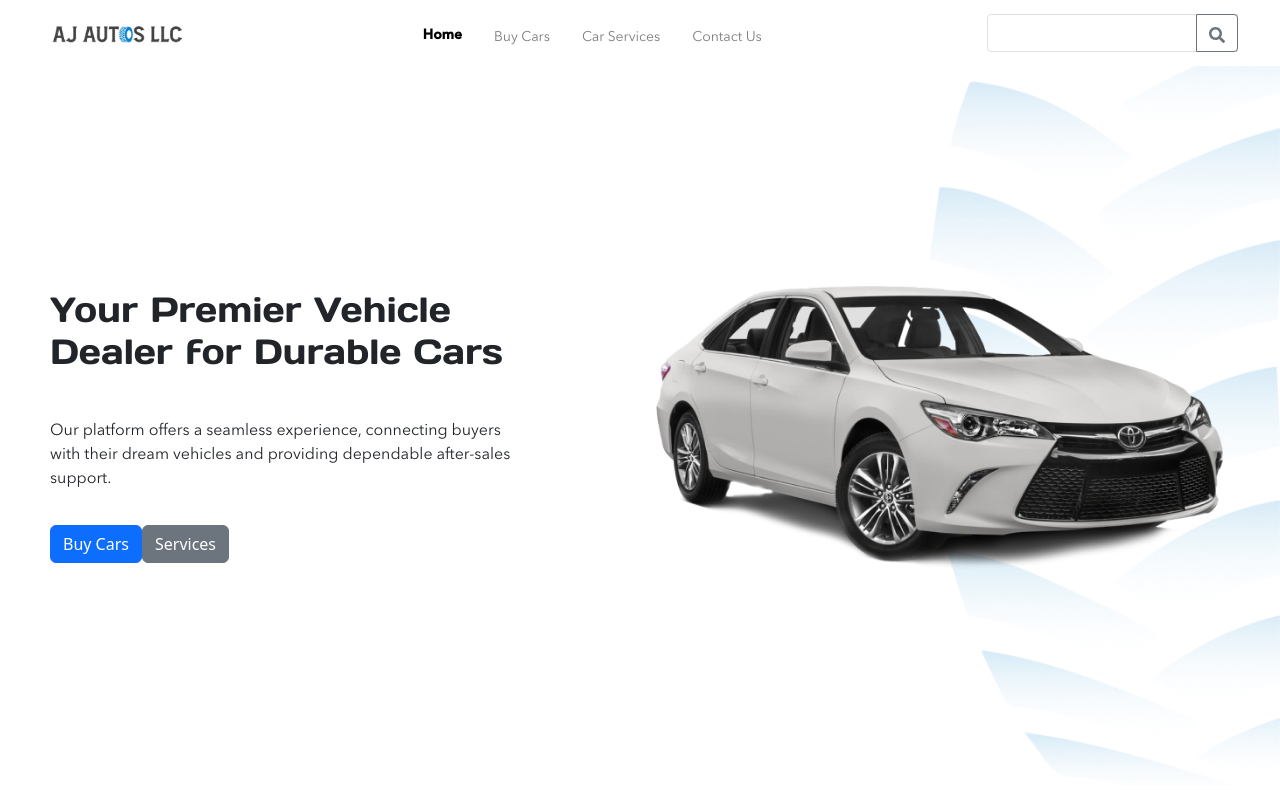
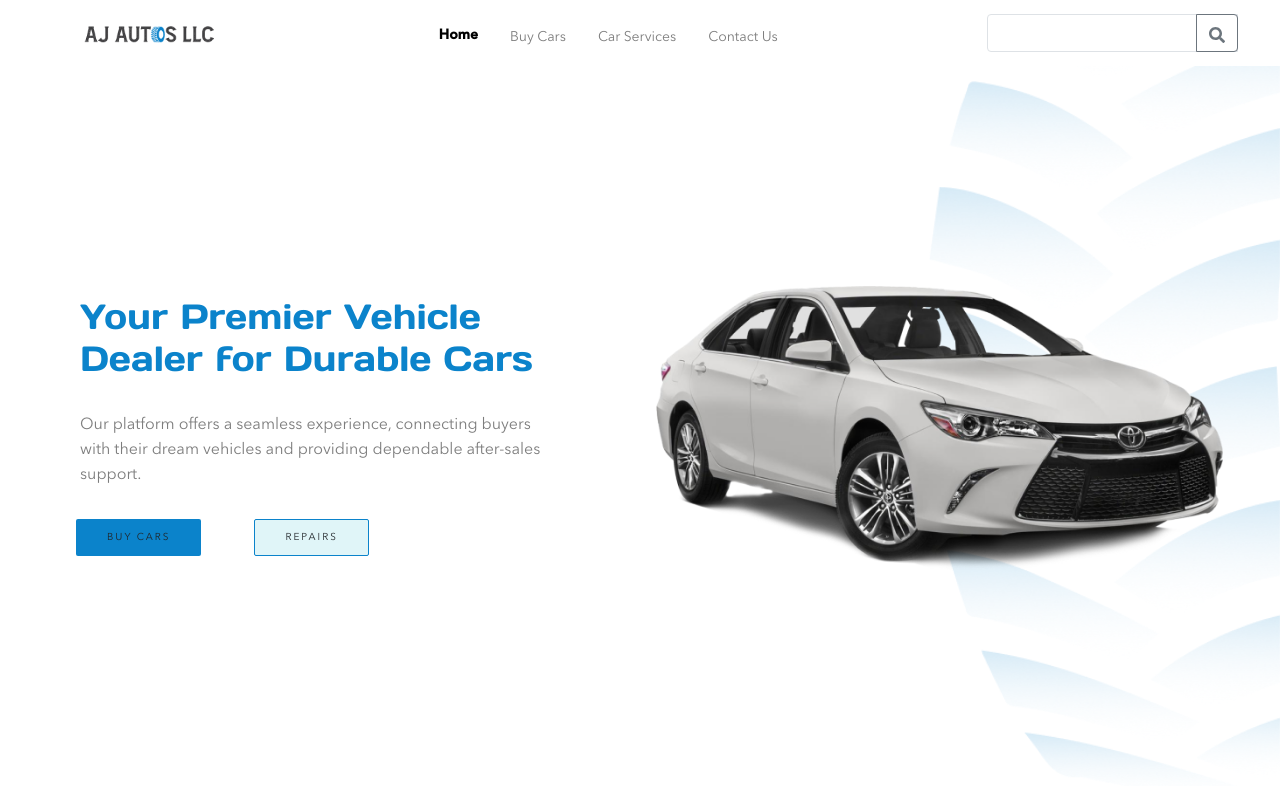
Before and after one commit to suue99/aj-autos, a React (Create React App) app: page / in a window 1280 px wide. Built offline with nearby package versions, Linux system fonts and the light colour scheme.

Commit message:
worked on the homepage buttons

```diff
--- a/src/Components/Home.js
+++ b/src/Components/Home.js
@@ -13,8 +13,8 @@ function Home () {
           <p className="platform">
             Our platform offers a seamless experience, connecting buyers with their dream vehicles and providing dependable after-sales support.
           </p>
-          <button className="btn btn-primary">Buy Cars</button>
-          <button className="btn btn-secondary">Services</button>
+          <button className="btn" id="buy-cars">BUY CARS</button>
+          <button className="btn" id="services">REPAIRS</button>
         </div>
         <div className="car-image">
           <img src={carImage} alt="Toyota Camry" />
--- a/src/Components/home.css
+++ b/src/Components/home.css
@@ -32,10 +32,12 @@
     font-family: Days-one;
     font-size: 35px;
     width: 480px;
-    margin-bottom: 40px;
     height: 90px;
     gap: 0px;
     opacity: 0px;
+    margin-left: 30px;
+    color: #0B83CB;
+
 
   }
 
@@ -43,8 +45,12 @@
     font-family: Avenir;
     width: 471.93px;
     height: 90px;
-    margin-top: 40px;
+    margin-top: 27.7px;
     opacity: 0px;
+    font-size: 16px;
+    line-height: 24.8px;
+    margin-left: 30px;
+    color: #7D7D7D;
 
   }
 
@@ -57,3 +63,29 @@
     height: auto;
 
   }
+
+  #buy-cars{
+    font-family: Avenir;
+    font-weight: 500;
+    font-size: 10px;
+    letter-spacing: 2px;
+    padding:10px 30px 10px 30px;
+    background-color: #0B83CB;
+    border-radius: 2px;
+  }
+
+  .btn {
+    margin-left: 26px;
+    margin-right: 27px;
+  }
+
+  #services{
+    font-family: Avenir;
+    font-weight: 500;
+    font-size: 10px;
+    letter-spacing: 2px;
+    padding:10px 30px 10px 30px;
+    background-color: #E0F5F8;
+    border: #0B83CB solid 1px;
+    border-radius: 2px;
+  }
--- a/src/Components/nav.css
+++ b/src/Components/nav.css
@@ -12,8 +12,12 @@
 
 #nav-logo img{
     width: 130px;
-    margin-left: 40px;
+    margin-left: 72px;
 }
+.navbar-edit{
+    background: transparent;
+}
+
 #home-link{
     font-family: Avenir-heavy;
     font-style: normal;
```
